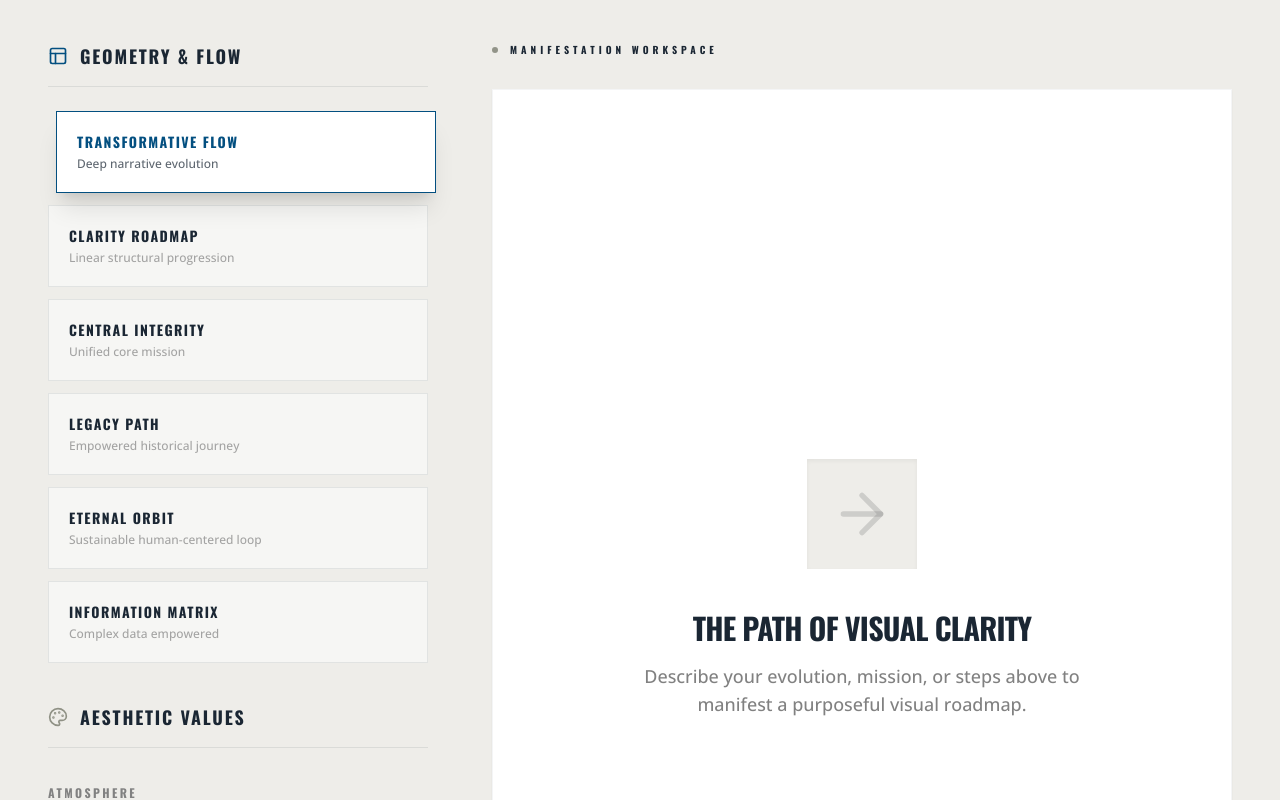
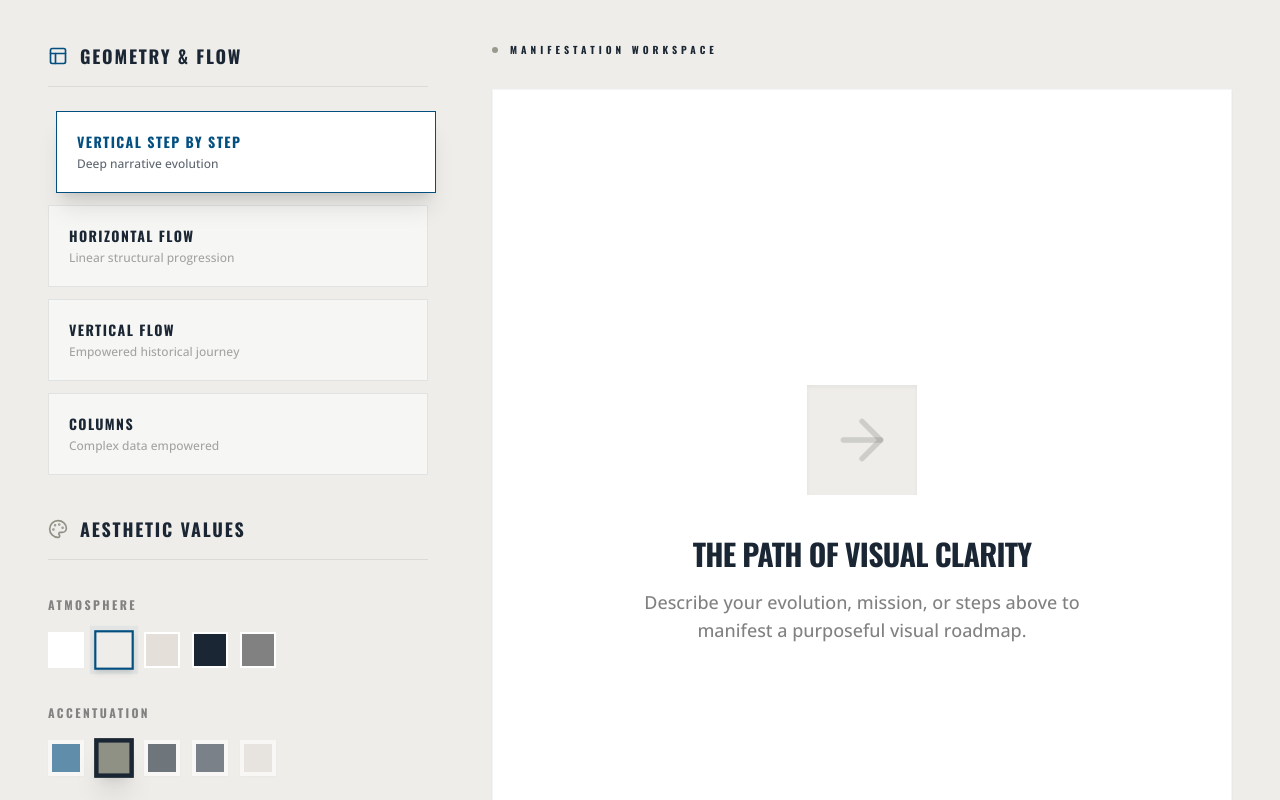
Before and after one commit to kamran-shah-dev/NOVA-ViA---Infographic-Generator, a React (Vite) app: page / in a window 1280 px wide. Shown: the part 660-1460 px from the top of the page. Built offline with nearby package versions, Linux system fonts and the light colour scheme.

Commit message:
Post Feedback - Template Options Update

```diff
--- a/constants.ts
+++ b/constants.ts
@@ -38,10 +38,8 @@ export const BORDER_VARIANTS = [
 ];
 
 export const LAYOUT_OPTIONS = [
-  { id: 'vertical-cards', label: 'Transformative Flow', description: 'Deep narrative evolution' },
-  { id: 'horizontal-steps', label: 'Clarity Roadmap', description: 'Linear structural progression' },
-  { id: 'radial-process', label: 'Central Integrity', description: 'Unified core mission' },
-  { id: 'timeline-flow', label: 'Legacy Path', description: 'Empowered historical journey' },
-  { id: 'circular-progress', label: 'Eternal Orbit', description: 'Sustainable human-centered loop' },
-  { id: 'multi-column', label: 'Information Matrix', description: 'Complex data empowered' },
+  { id: 'vertical-cards', label: 'Vertical Step by Step', description: 'Deep narrative evolution' },
+  { id: 'horizontal-steps', label: 'Horizontal Flow', description: 'Linear structural progression' },
+  { id: 'timeline-flow', label: 'Vertical Flow', description: 'Empowered historical journey' },
+  { id: 'multi-column', label: 'Columns', description: 'Complex data empowered' },
 ] as const;
```
